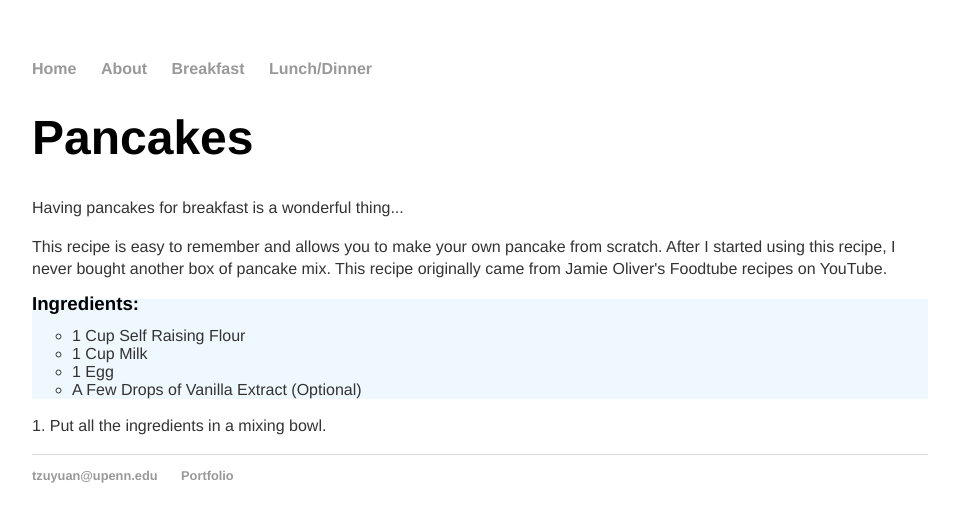
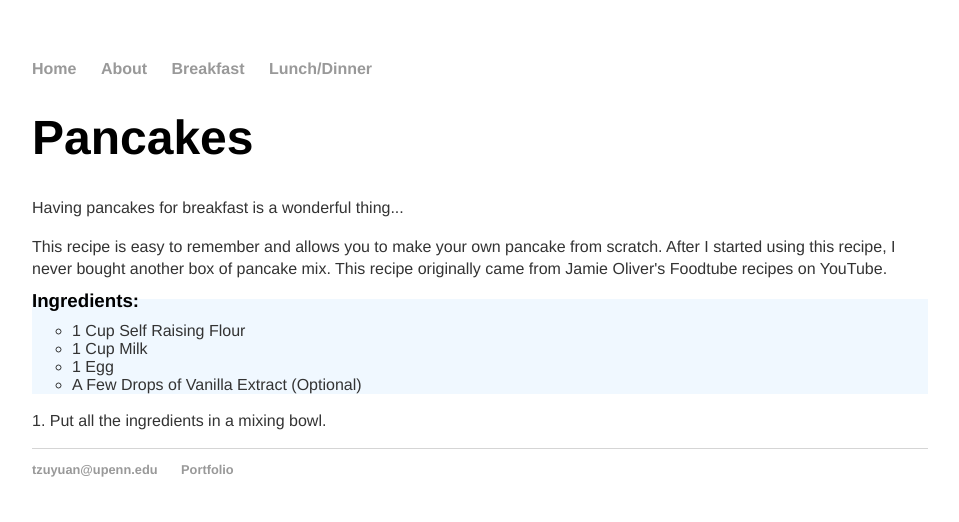
Before and after one commit to tzuyuanw/tzuyuanw.github.io, a Jekyll site: the page recipes/pancakes.html, which Jekyll copies as it is, in a window 1280 px wide. Shown: the top 522 px of the page, without its empty margins (160-1119 px from the left). Built offline with Jekyll 4.4.1, drawn with Linux system fonts in a browser that asks for light colours.

Commit message:
Update recipes.css

```diff
--- a/css/recipes.css
+++ b/css/recipes.css
@@ -36,7 +36,7 @@ h3.center{
     text-align: center;
 }
 h3.ingredients{
-    line-height: 50%;
+    line-height: 20%;
 }
 
 * {
```
